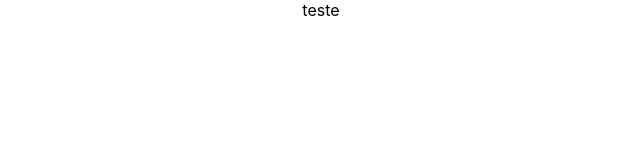
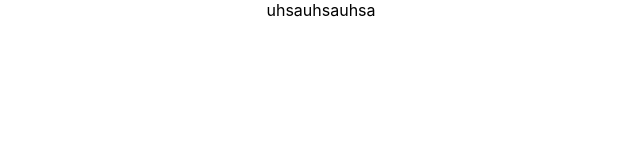
Before and after one commit to matsuryuji/web-test, a React (Create React App) app: page / in a window 1280 px wide. Shown: the top 160 px of the page, without its empty margins (319-959 px from the left). Built offline with nearby package versions, Linux system fonts and the light colour scheme.

Commit message:
feat: home and route to home

```diff
--- a/src/App.jsx
+++ b/src/App.jsx
@@ -1,8 +1,9 @@
+import Routes from 'routes/Routes';
 import './App.scss';
 
 function App() {
   return (
-    <div className="App">teste</div>
+    <div className="App"><Routes/></div>
   );
 }
 
--- /dev/null
+++ b/src/pages/Home/Home.jsx
@@ -0,0 +1,6 @@
+const Home = () => (
+     <div>uhsauhsauhsa</div>
+)
+
+
+export default Home;
--- /dev/null
+++ b/src/pages/Home/index.js
@@ -0,0 +1,3 @@
+import Home from './Home';
+
+export default Home;
--- /dev/null
+++ b/src/routes/Routes.jsx
@@ -0,0 +1,12 @@
+import { BrowserRouter as Router, Route, Routes as Switch } from 'react-router-dom';
+import Home from 'pages/Home';
+
+export default function Routes() {
+  return (
+    <Router>
+      <Switch>
+        <Route exact path='/' element={<Home/>} />
+      </Switch>
+    </Router>
+  );
+}
```
Also changed, not shown: .eslintrc.js.
